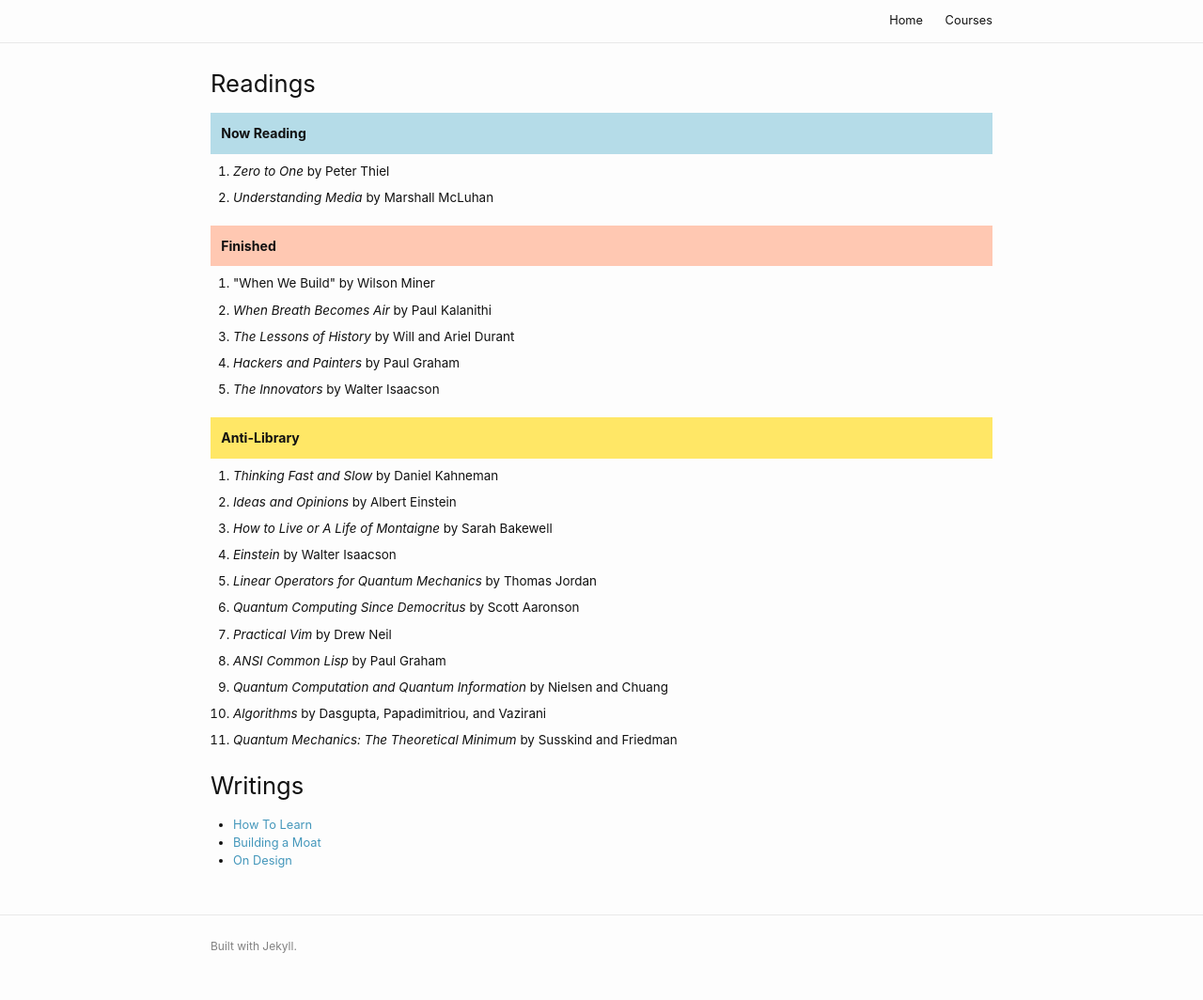
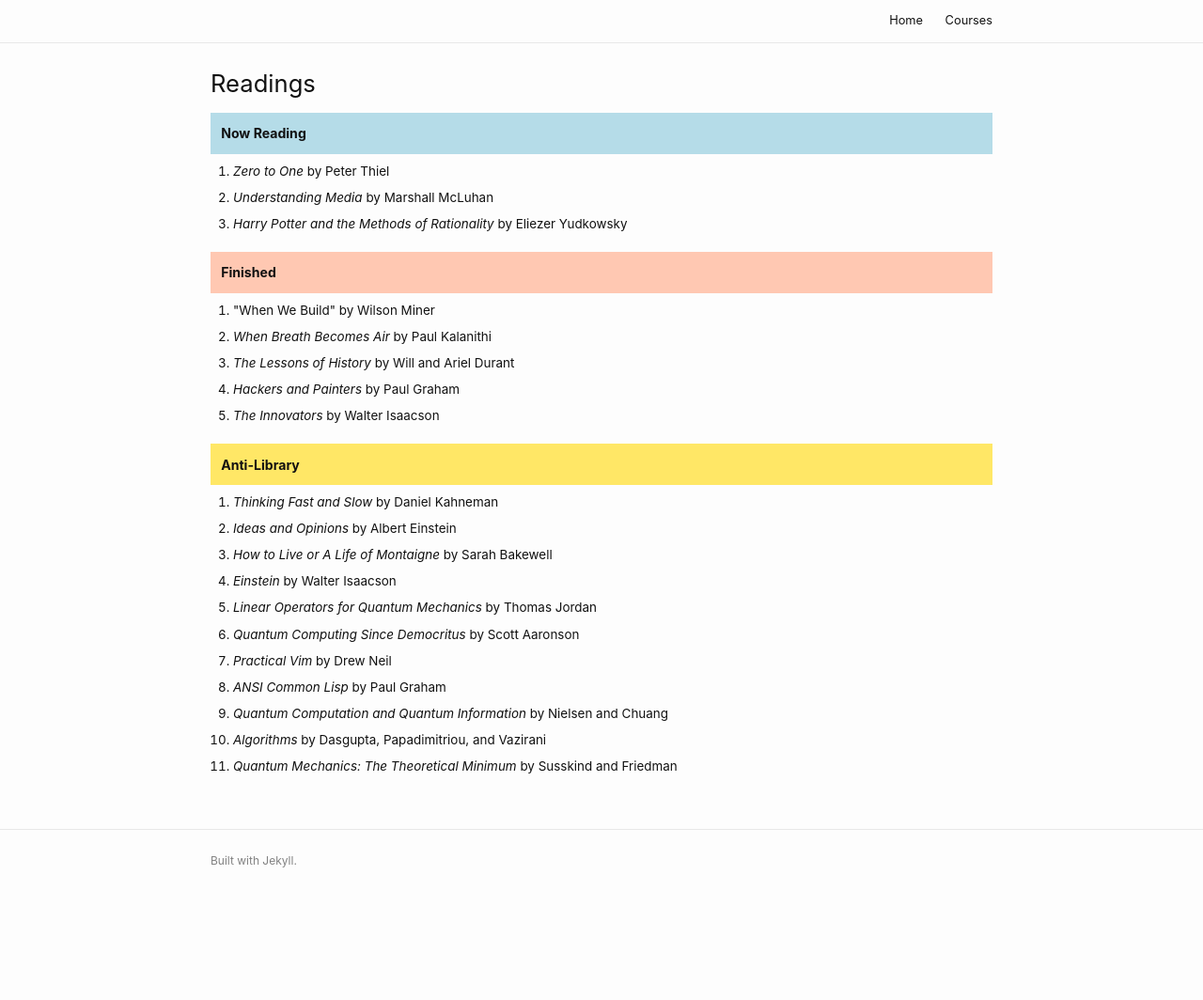
Before and after one commit to warrenalphonso/warrenalphonso.github.io, a Jekyll site: the page built from readings.html, in a window 1280 px wide. Shown: the whole page at 94% size. Built offline with Jekyll 4.4.1, drawn with Linux system fonts in a browser that asks for light colours; after the commit the page ends 973 px from its top, so only the background shows below that.

```diff
--- a/_config.yml
+++ b/_config.yml
@@ -7,6 +7,7 @@ header_pages:
   - qc.md
   - courses.html
   - readings.html
+  - posts.md
 
 collections:
   projects:
--- a/_plugins/annotate.rb
+++ b/_plugins/annotate.rb
@@ -8,7 +8,7 @@ module Jekyll
 
         def render(context)
             @@i = @@i + 1
-            return ("[#{@@i}] <span class='writing-annotations'>[#{@@i}] #{@text}</span>")
+            return ("<sup>#{@@i}</sup> <span class='writing-annotations'>#{@@i}. #{@text}</span>")
         end
     end
 end
--- a/readings.html
+++ b/readings.html
@@ -12,6 +12,7 @@ permalink: /readings/
 <ol id="reading-list">
     <li><em>Zero to One</em> by Peter Thiel</li>
     <li><em>Understanding Media</em> by Marshall McLuhan</li>
+    <li><em>Harry Potter and the Methods of Rationality</em> by Eliezer Yudkowsky</li>
 </ol>
 
 
@@ -41,11 +42,3 @@ permalink: /readings/
     <li><em>Algorithms</em> by Dasgupta, Papadimitriou, and Vazirani</li>
     <li><em>Quantum Mechanics: The Theoretical Minimum</em> by Susskind and Friedman</li>
 </ol>
-
-<h1>Writings</h1>
-
-<ul>
-    {% for post in site.posts %}
-        <li><a href="{{ post.url }}">{{ post.title }}</a></li>
-    {% endfor %}
-</ul>
```
Also changed, not shown: _posts/2016-10-26-design.md (+3 -3 lines), index.md (+1 -1 lines), posts.md (added, +12 -0 lines).
